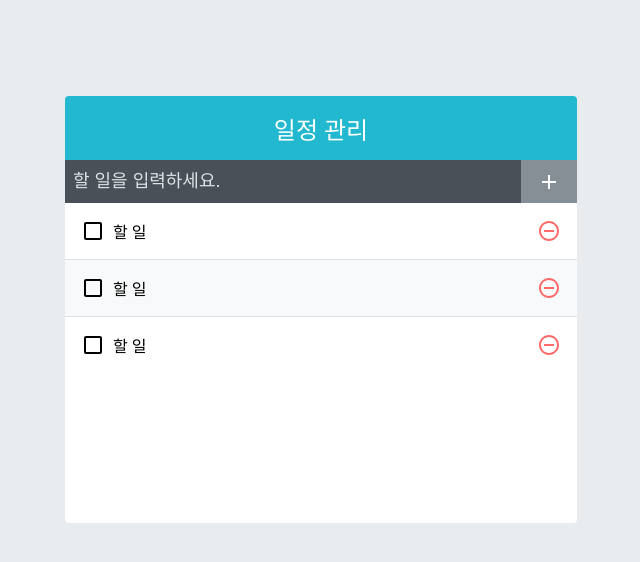
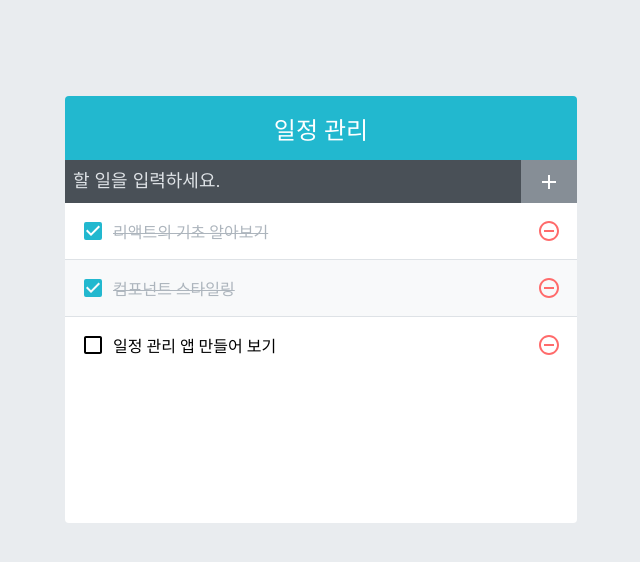
Before and after one commit to jae-woo-han/react-todo, a React (Create React App) app in the folder todo-app/: page / in a window 1280 px wide. Shown: the top 562 px of the page, without its empty margins (319-959 px from the left). Built offline with nearby package versions, Linux system fonts and the light colour scheme.

Commit message:
todolist checked

```diff
--- a/todo-app/src/App.js
+++ b/todo-app/src/App.js
@@ -1,13 +1,32 @@
-import React from 'react';
+import React, { useState } from 'react';
 import TodoInsert from './components/TodoInsert';
 import TodoList from './components/TodoList';
 import TodoTemplate from './components/TodoTemplate';
 
 const App = () => {
+
+  const [todos, setTodos] = useState([
+    {
+      id: 1,
+      text: '리액트의 기초 알아보기',
+      checked: true,
+    },
+    {
+      id: 2,
+      text: '컴포넌트 스타일링',
+      checked: true,
+    },
+    {
+      id: 3,
+      text: '일정 관리 앱 만들어 보기',
+      checked: false,
+    },
+  ]);
+
   return (
   <TodoTemplate>
     <TodoInsert />
-    <TodoList />
+    <TodoList todos={todos} />
   </TodoTemplate>
   );
 };
--- a/todo-app/src/components/TodoList.js
+++ b/todo-app/src/components/TodoList.js
@@ -2,12 +2,12 @@
 import TodoListItem from './TodoListItem';
 import './TodoList.scss';
 
-const TodoList = () => {
+const TodoList = ({todos}) => {
   return (
     <div className="TodoList">
-      <TodoListItem />
-      <TodoListItem />
-      <TodoListItem />
+      {todos.map(todo =>(
+        <TodoListItem todo={todo} key={todo.id} />
+      ))}
     </div>
   );
 };
--- a/todo-app/src/components/TodoListItem.js
+++ b/todo-app/src/components/TodoListItem.js
@@ -4,14 +4,17 @@
   MdCheckBox,
   MdRemoveCircleOutline,
 } from 'react-icons/md';
+import cn from 'classnames';
 import './TodoListItem.scss';
 
-const TodoListItem = () => {
+const TodoListItem = ({todo}) => {
+  const {text, checked} = todo;
+
   return (
     <div className="TodoListItem">
-      <div className="checkbox">
-        <MdCheckBoxOutlineBlank />
-        <div className="text">할 일</div>
+      <div className={cn('checkbox',{checked})}>
+        {checked ? <MdCheckBox /> :<MdCheckBoxOutlineBlank />}
+        <div className="text">{text}</div>
       </div>
       <div className="remove">
         <MdRemoveCircleOutline />
```
